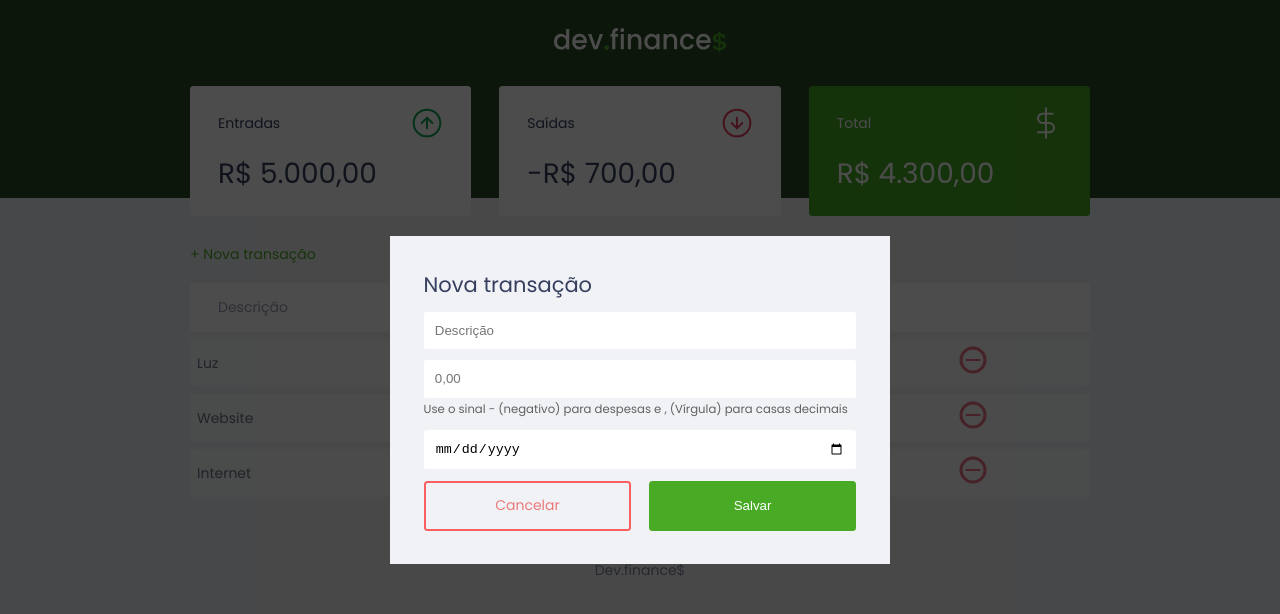
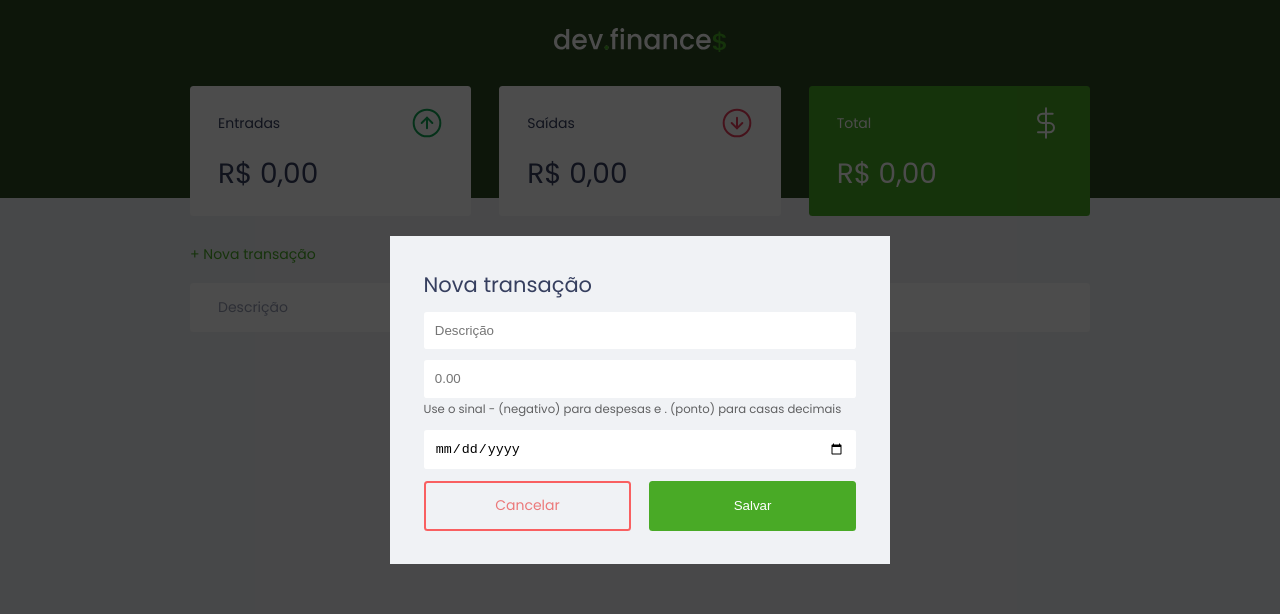
Before and after one commit to alvaropsouza/dev-finances, a plain HTML site: page index.html in a window 1280 px wide. Both pictures are taken after a click on the link "+ Nova transação". Drawn offline with Linux system fonts and the light colour scheme.

Commit message:
Projeto aula 3 finalizado

```diff
--- a/index.html
+++ b/index.html
@@ -23,14 +23,14 @@
             <span>Entradas</span>
             <img src="./assets/income.svg" alt="Imagem de entradas" />
           </h3>
-          <p id="incomeDisplay">R$ 5.000,00</p>
+          <p id="incomeDisplay">R$ 0,00</p>
         </div>
         <div class="card">
           <h3>
             <span>Saídas</span>
             <img src="./assets/expense.svg" alt="Imagem de saídas" />
           </h3>
-          <p id="expenseDisplay">R$ 2.000,00</p>
+          <p id="expenseDisplay">R$ 0,00</p>
         </div>
 
         <div class="card total">
@@ -38,7 +38,7 @@
             <span>Total</span>
             <img src="./assets/total.svg" alt="Imagem de total" />
           </h3>
-          <p id="totalDisplay">R$ 3.000,00</p>
+          <p id="totalDisplay">R$ 0,00</p>
         </div>
       </section>
 
@@ -85,12 +85,12 @@
                   type="number"
                   id="amount"
                   name="amount"
-                  placeholder="0,00"
+                  placeholder="0.00"
                   step="0.01"
                 />
                 <small
                   class="help"
-                  >Use o sinal - (negativo) para despesas e , (Vírgula) para
+                  >Use o sinal - (negativo) para despesas e . (ponto) para
                   casas decimais</small
                 >
               </div>
--- a/scripts.js
+++ b/scripts.js
@@ -8,24 +8,18 @@ const Modal = {
   },
 };
 
+const Storage = {
+  get() {
+    return JSON.parse(localStorage.getItem("dev.finances:transactions")) || []
+  },
+  set(transactions) {
+    localStorage.setItem("dev.finances:transactions",
+    JSON.stringify(transactions));
+  },
+}
+
 const Transaction = {
-  all: [
-    {
-      description: "Luz",
-      amount: -50000,
-      date: "23/01/2021",
-    },
-    {
-      description: "Website",
-      amount: 500000,
-      date: "23/01/2021",
-    },
-    {
-      description: "Internet",
-      amount: -20000,
-      date: "23/01/2021",
-    },
-  ],
+  all: Storage.get(),
   add(transaction) {
     Transaction.all.push(transaction);
     App.reload();
@@ -61,11 +55,12 @@ const DOM = {
   transactionsContainer: document.querySelector("#data-table tbody"),
   addTransaction(transaction, index) {
     const tr = document.createElement("tr");
-    tr.innerHTML = DOM.innerHTMLTransaction(transaction);
+    tr.innerHTML = DOM.innerHTMLTransaction(transaction, index);
+    tr.dataset.index = index;
 
     DOM.transactionsContainer.appendChild(tr);
   },
-  innerHTMLTransaction(transaction) {
+  innerHTMLTransaction(transaction, index) {
     const CSSclass = transaction.amount > 0 ? "income" : "expense";
 
     const amount = Utils.formatCurrency(transaction.amount);
@@ -75,7 +70,9 @@ const DOM = {
    <td class="description">${transaction.description}</td>
    <td class=${CSSclass}>${amount}</td>
    <td class="date">${transaction.date}</td>
-   <td><img src="./assets/minus.svg" alt="Remover transação" /></td>
+   <td>
+    <img onclick="Transaction.remove(${index})" src="./assets/minus.svg" alt="Remover transação" />
+   </td>
   </tr>
   `;
     return html;
@@ -185,10 +182,10 @@ const Form = {
 
 const App = {
   init() {
-    Transaction.all.forEach((transaction) => {
-      DOM.addTransaction(transaction);
-    });
+    Transaction.all.forEach(DOM.addTransaction);
     DOM.updateBalance();
+
+    Storage.set(Transaction.all)
   },
   reload() {
     DOM.clearTransactions();
--- a/style.css
+++ b/style.css
@@ -273,7 +273,7 @@ input {
   margin-top: 0.8rem;
 }
 
-.input-group small {
+.input-group .help {
   opacity: 0.6;
 }
 
```
